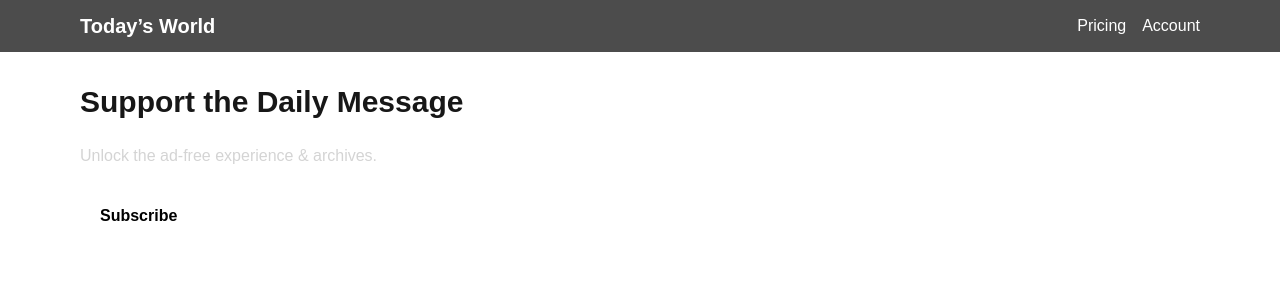
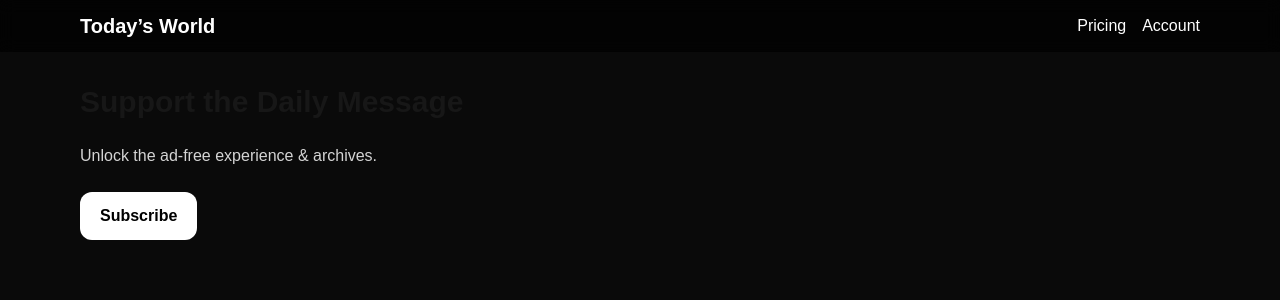
Before and after one commit to Todaysworld-com/todaysworld, a Next.js app: page /pricing in a window 1280 px wide. Shown: the top 300 px of the page. Built offline with nearby package versions, Linux system fonts and the light colour scheme.

Commit message:
Full project update

```diff
--- a/app/globals.css
+++ b/app/globals.css
@@ -18,12 +18,12 @@
     --foreground: #ededed;
   }
 }
-
 body {
-  background: var(--background);
+  background: transparent !important;
   color: var(--foreground);
   font-family: Arial, Helvetica, sans-serif;
 }
+
 
 /* WAVY POSTER SHAPES */
 .wave-1 { clip-path: polygon(0 0, 100% 10%, 100% 100%, 0 90%); }
```
